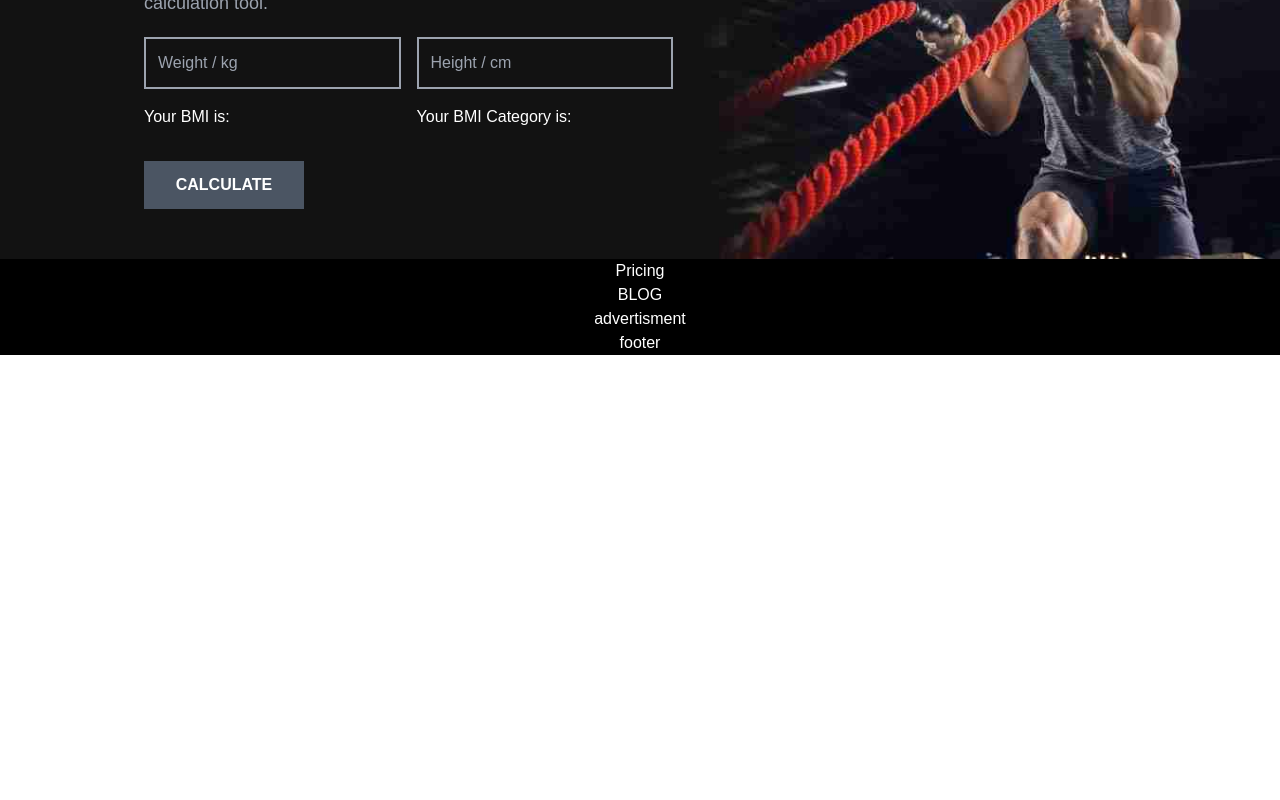
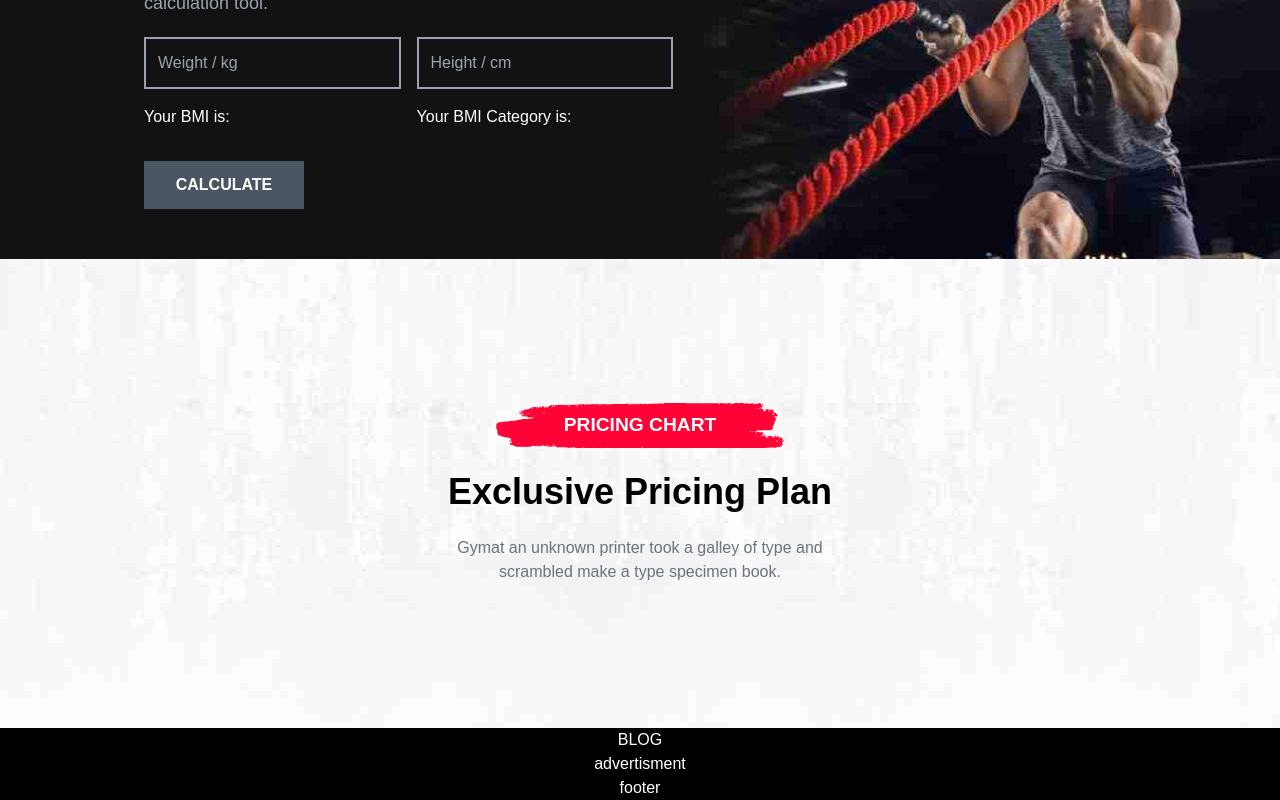
Before and after one commit to PawelWydra/Gymate-main, a React (Create React App) app: page / in a window 1280 px wide. Shown: the part 7080-7880 px from the top of the page. Before the commit the page ends 7435 px from the top, so only its background shows below. Built offline with nearby package versions, Linux system fonts and the light colour scheme.

Commit message:
feat: add files and html structure

```diff
--- a/src/App.js
+++ b/src/App.js
@@ -6,6 +6,7 @@ import Gallery from "./components/gallery/gallery";
 import Introduce from "./components/introduce/introduce.jsx";
 import Join from "./components/join/join";
 import Navbar from "./components/navbar/navbar.jsx";
+import Pricing from "./components/pricing/pricing";
 import Title from "./components/title/title.jsx";
 import TrainersAndTestimonials from "./components/trainers/trainers";
 
@@ -21,7 +22,7 @@ function App() {
       <TrainersAndTestimonials />
       <Gallery />
       <Bmi />
-      <section>Pricing</section>
+      <Pricing />
       <section>BLOG</section>
       <section>advertisment</section>
       <section>footer</section>
--- /dev/null
+++ b/src/components/pricing/pricing.jsx
@@ -0,0 +1,25 @@
+import RedBgHeading from "../title/redBgHeading/redBgHeading";
+import backGroundPricing from "../../images/pricing/background.jpg";
+
+function Pricing() {
+  const bgContainer = {
+    backgroundImage: `url(${backGroundPricing})`,
+  };
+
+  return (
+    <div className="w-full flex flex-col items-center p-36" style={bgContainer}>
+      <div className="max-w-6xl flex flex-col items-center gap-6">
+        <RedBgHeading text={"PRICING CHART"} />
+        <h1 className="text-4xl font-semibold text-black">
+          Exclusive Pricing Plan
+        </h1>
+        <p className="w-8/12 text-gray-500 text-center">
+          Gymat an unknown printer took a galley of type and scrambled make a
+          type specimen book.
+        </p>
+      </div>
+    </div>
+  );
+}
+
+export default Pricing;
```
